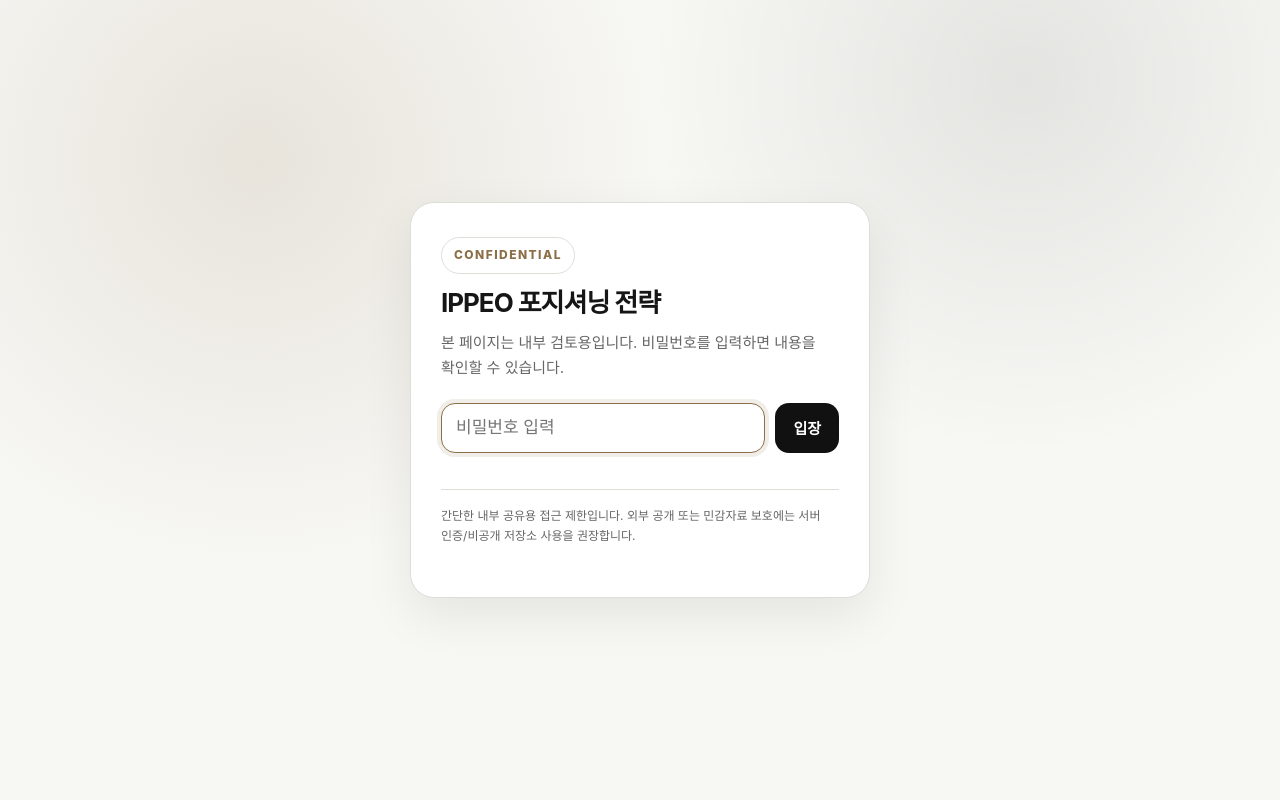
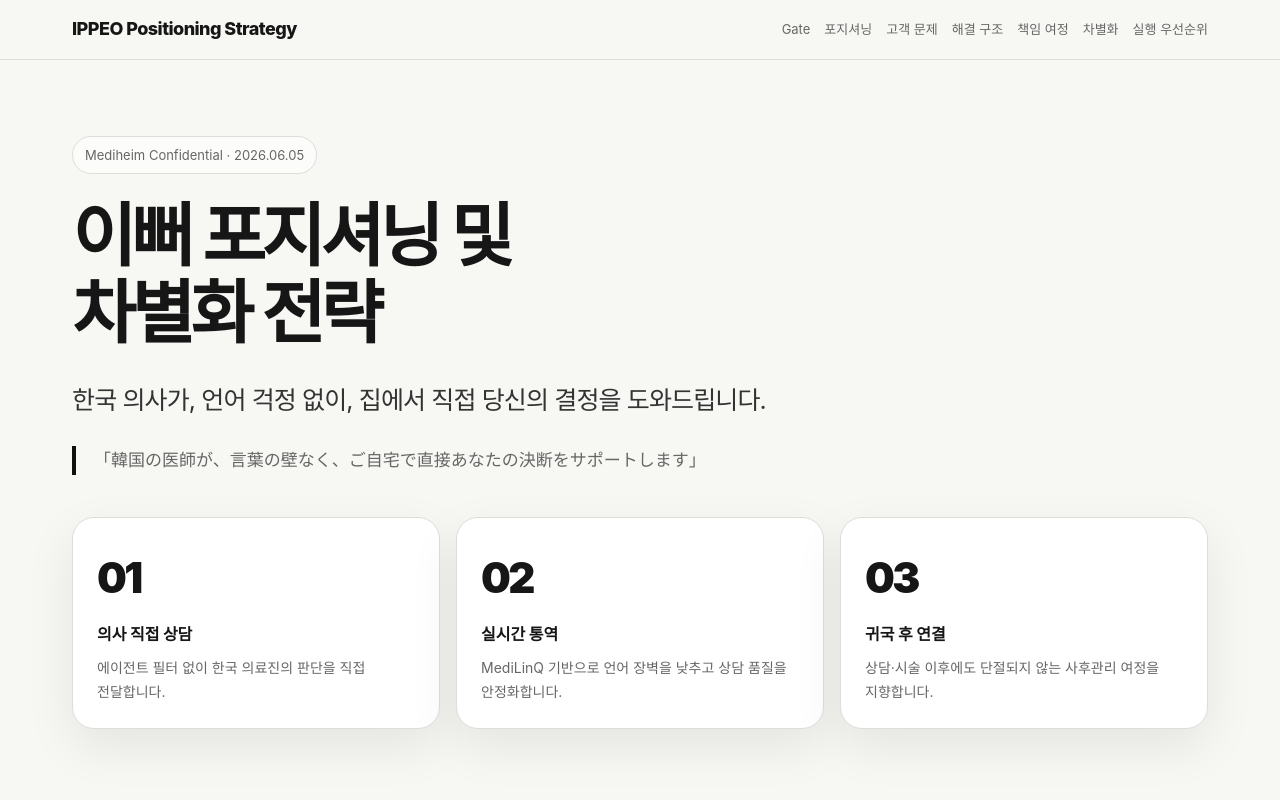
Before and after one commit to brandlayer/strategy, a plain HTML site: page strategies/ippeo-positioning-original.html in a window 1280 px wide. Shown: the top 800 px of the page. Drawn offline with Linux system fonts and the light colour scheme.

Commit message:
Add files via upload

```diff
--- a/strategies/ippeo-positioning-original.html
+++ b/strategies/ippeo-positioning-original.html
@@ -299,125 +299,10 @@
       .card, table, .quote, .step, .priority { box-shadow: none; }
       section { break-inside: avoid; }
     }
-
-
-    /* Password Gate */
-    body.locked { overflow: hidden; }
-    body.locked .topbar,
-    body.locked main,
-    body.locked footer { display: none !important; }
-    .password-gate {
-      position: fixed;
-      inset: 0;
-      z-index: 9999;
-      display: flex;
-      align-items: center;
-      justify-content: center;
-      padding: 24px;
-      background:
-        radial-gradient(circle at 20% 20%, rgba(139,111,71,0.14), transparent 34%),
-        radial-gradient(circle at 80% 10%, rgba(0,0,0,0.08), transparent 30%),
-        var(--bg);
-    }
-    .password-card {
-      width: min(460px, 100%);
-      background: var(--paper);
-      border: 1px solid var(--line);
-      border-radius: 24px;
-      box-shadow: var(--shadow);
-      padding: 34px 30px 28px;
-      text-align: left;
-    }
-    .password-card .eyebrow {
-      display: inline-block;
-      font-size: 12px;
-      letter-spacing: 0.12em;
-      text-transform: uppercase;
-      color: var(--accent2);
-      font-weight: 800;
-      margin-bottom: 12px;
-    }
-    .password-card h1 {
-      margin: 0 0 10px;
-      font-size: 26px;
-      line-height: 1.32;
-      letter-spacing: -0.04em;
-    }
-    .password-card p {
-      margin: 0 0 22px;
-      color: var(--muted);
-      font-size: 15px;
-    }
-    .password-form {
-      display: flex;
-      gap: 10px;
-      margin-top: 10px;
-    }
-    .password-form input {
-      flex: 1;
-      min-width: 0;
-      border: 1px solid var(--line);
-      border-radius: 14px;
-      padding: 14px 14px;
-      font-size: 17px;
-      outline: none;
-      background: #fff;
-      color: var(--ink);
-    }
-    .password-form input:focus {
-      border-color: var(--accent2);
-      box-shadow: 0 0 0 4px rgba(139,111,71,0.12);
-    }
-    .password-form button {
-      border: 0;
-      border-radius: 14px;
-      padding: 0 18px;
-      font-size: 15px;
-      font-weight: 800;
-      cursor: pointer;
-      color: #fff;
-      background: var(--accent);
-      white-space: nowrap;
-    }
-    .password-error {
-      min-height: 24px;
-      margin-top: 12px;
-      font-size: 14px;
-      color: var(--danger);
-      font-weight: 700;
-    }
-    .password-note {
-      margin-top: 18px;
-      padding-top: 16px;
-      border-top: 1px solid var(--line);
-      font-size: 12px !important;
-      color: var(--muted) !important;
-    }
-    @media (max-width: 520px) {
-      .password-card { padding: 28px 22px 24px; }
-      .password-form { flex-direction: column; }
-      .password-form button { height: 48px; }
-    }
-
-  </style>
+</style>
 </head>
-<body class="locked">
-
-  <section id="passwordGate" class="password-gate" aria-label="비밀번호 입력 화면">
-    <div class="password-card">
-      <span class="eyebrow">CONFIDENTIAL</span>
-      <h1>IPPEO 포지셔닝 전략</h1>
-      <p>본 페이지는 내부 검토용입니다. 비밀번호를 입력하면 내용을 확인할 수 있습니다.</p>
-      <form id="passwordForm" class="password-form">
-        <input id="passwordInput" type="password" inputmode="numeric" autocomplete="current-password" placeholder="비밀번호 입력" aria-label="비밀번호" />
-        <button type="submit">입장</button>
-      </form>
-      <div id="passwordError" class="password-error" role="alert"></div>
-      <p class="password-note">간단한 내부 공유용 접근 제한입니다. 외부 공개 또는 민감자료 보호에는 서버 인증/비공개 저장소 사용을 권장합니다.</p>
-    </div>
-  </section>
-
-  <header class="topbar">
+<body>
+<header class="topbar">
     <nav class="nav">
       <div class="brand">IPPEO Positioning Strategy</div>
       <div class="navlinks"><a href="../index.html">Gate</a>
@@ -579,42 +464,5 @@
       </footer>
     </div>
   </main>
-
-  <script>
-    (function () {
-      const PASSWORD = '7100';
-      const gate = document.getElementById('passwordGate');
-      const form = document.getElementById('passwordForm');
-      const input = document.getElementById('passwordInput');
-      const error = document.getElementById('passwordError');
-
-      function unlock() {
-        document.body.classList.remove('locked');
-        if (gate) gate.style.display = 'none';
-        sessionStorage.setItem('ippeo_positioning_auth', 'true');
-      }
-
-      if (sessionStorage.getItem('ippeo_positioning_auth') === 'true') {
-        unlock();
-      } else if (input) {
-        setTimeout(() => input.focus(), 100);
-      }
-
-      if (form) {
-        form.addEventListener('submit', function (event) {
-          event.preventDefault();
-          const value = (input.value || '').trim();
-          if (value === PASSWORD) {
-            unlock();
-          } else {
-            error.textContent = '비밀번호가 올바르지 않습니다.';
-            input.value = '';
-            input.focus();
-          }
-        });
-      }
-    })();
-  </script>
-
 </body>
 </html>
```
Also changed, not shown: index.html (+5 -4 lines).
